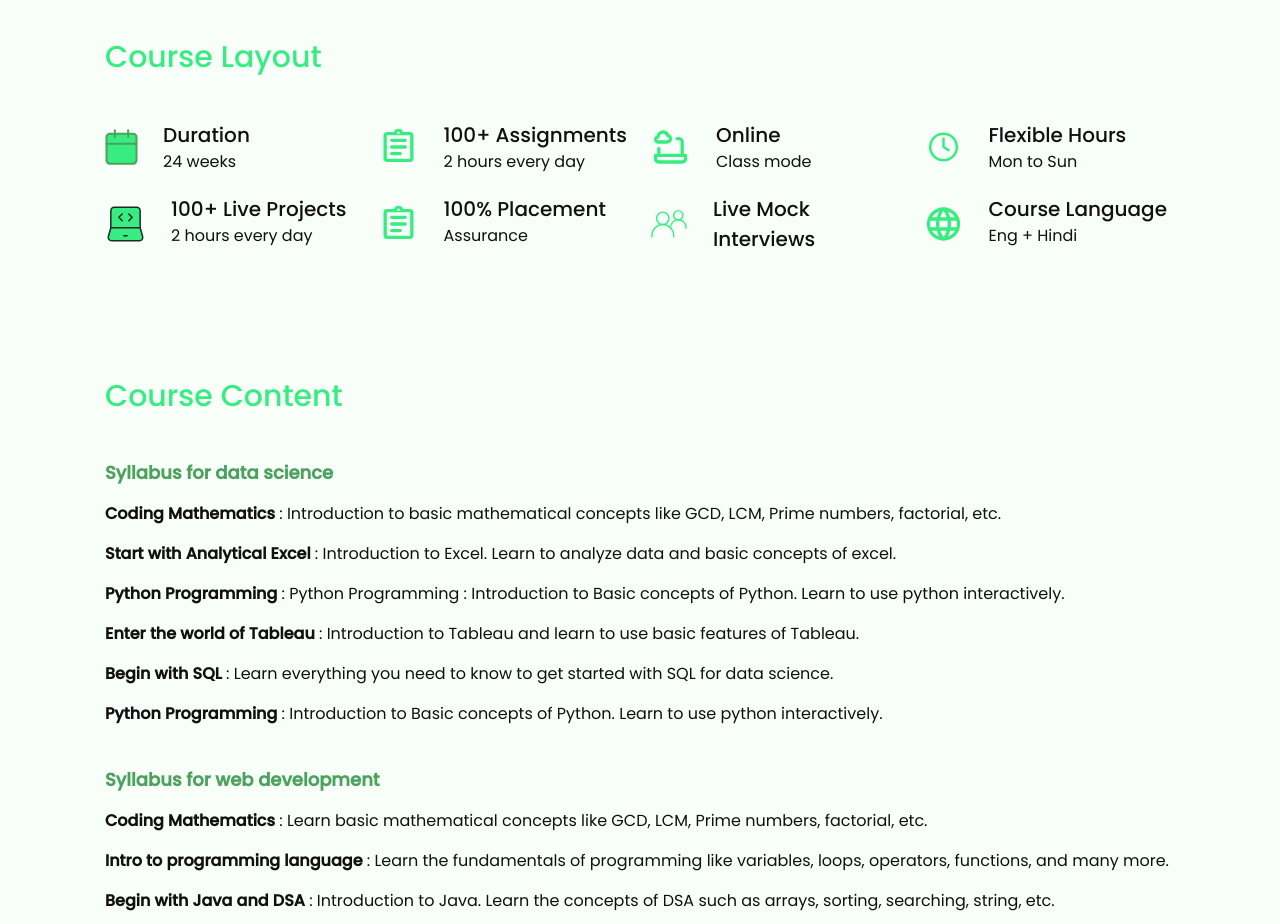
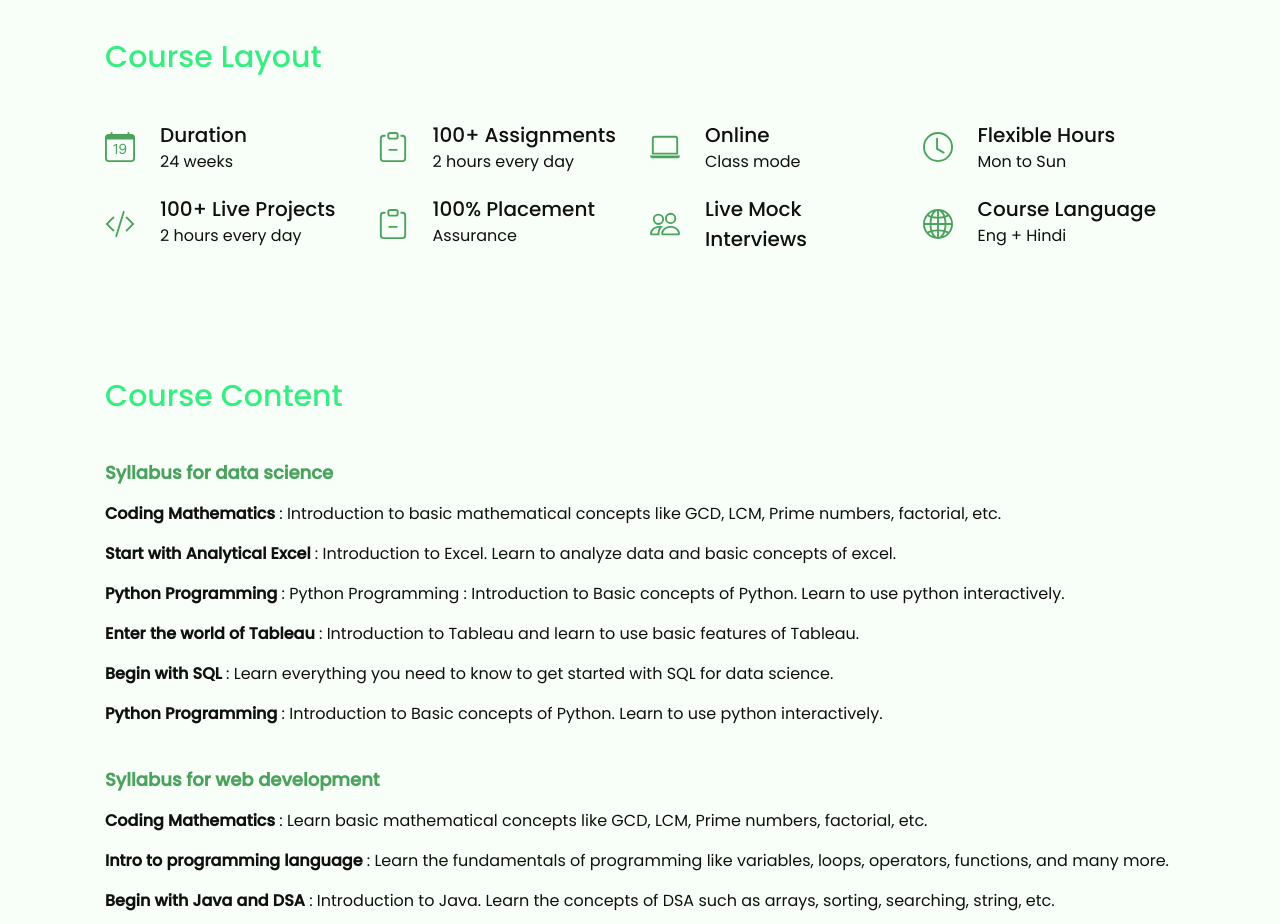
Before and after one commit to KhalidMimMuzahid/gog-main-react-app-client-side-v4, a React (Vite) app: page /courses/super-30 in a window 1280 px wide. Shown: the part 1920-2844 px from the top of the page. Built offline with nearby package versions, Linux system fonts and the light colour scheme.

Commit message:
Redesign: Course Layout

```diff
--- a/src/Pages/Courses/Super30/CourseLayout/CourseLayout.jsx
+++ b/src/Pages/Courses/Super30/CourseLayout/CourseLayout.jsx
@@ -9,45 +9,47 @@ import LiveMock from "../../../../assets/icons/s30PageIcons/Live Mock Interviews
 import Projects from "../../../../assets/icons/s30PageIcons/Projects.svg";
 import CoursesLayoutCard from "./CoursesLayoutCard/CoursesLayoutCard";
 
+import { BsCalendarDate, BsClipboardMinus, BsLaptop, BsClock, BsCodeSlash, BsPeople, BsGlobe2 } from "react-icons/bs";
+
 const CourseLayout = () => {
   const coursesLayout = [
     {
-      img: Group,
+      img: <BsCalendarDate/>,
       title: "Duration",
       duration: "24 weeks",
     },
     {
-      img: Assignment,
+      img: <BsClipboardMinus/>,
       title: "100+ Assignments",
       duration: "2 hours every day",
     },
     {
-      img: Hardware,
+      img: <BsLaptop/>,
       title: "Online",
       duration: "Class mode",
     },
     {
-      img: Clock,
+      img: <BsClock/>,
       title: "Flexible Hours",
       duration: "Mon to Sun",
     },
     {
-      img: Projects,
+      img: <BsCodeSlash/>,
       title: "100+ Live Projects",
       duration: "2 hours every day",
     },
     {
-      img: Assignment,
+      img: <BsClipboardMinus/>,
       title: "100% Placement",
       duration: "Assurance",
     },
     {
-      img: LiveMock,
+      img: <BsPeople/>,
       title: "Live Mock Interviews",
       duration: "",
     },
     {
-      img: Course,
+      img: <BsGlobe2/>,
       title: "Course Language",
       duration: "Eng + Hindi",
     },
--- a/src/Pages/Courses/Super30/CourseLayout/CoursesLayoutCard/CoursesLayoutCard.jsx
+++ b/src/Pages/Courses/Super30/CourseLayout/CoursesLayoutCard/CoursesLayoutCard.jsx
@@ -4,8 +4,8 @@ const CoursesLayoutCard = ({course}) => {
     const {img, title, duration} = course;
   return (
     <div class="flex gap-[25px] flex-row-2">
-      <div class=" my-auto">
-        <img src={img} alt="courses images" />
+      <div class=" my-auto text-[#4BA25D] text-[30px]">
+        { img}
       </div>
       <div class="flex flex-col">
         <div className="text-[#101010] dark:text-[white] font-[500] md:text-[20px] text-[18px]">
```
